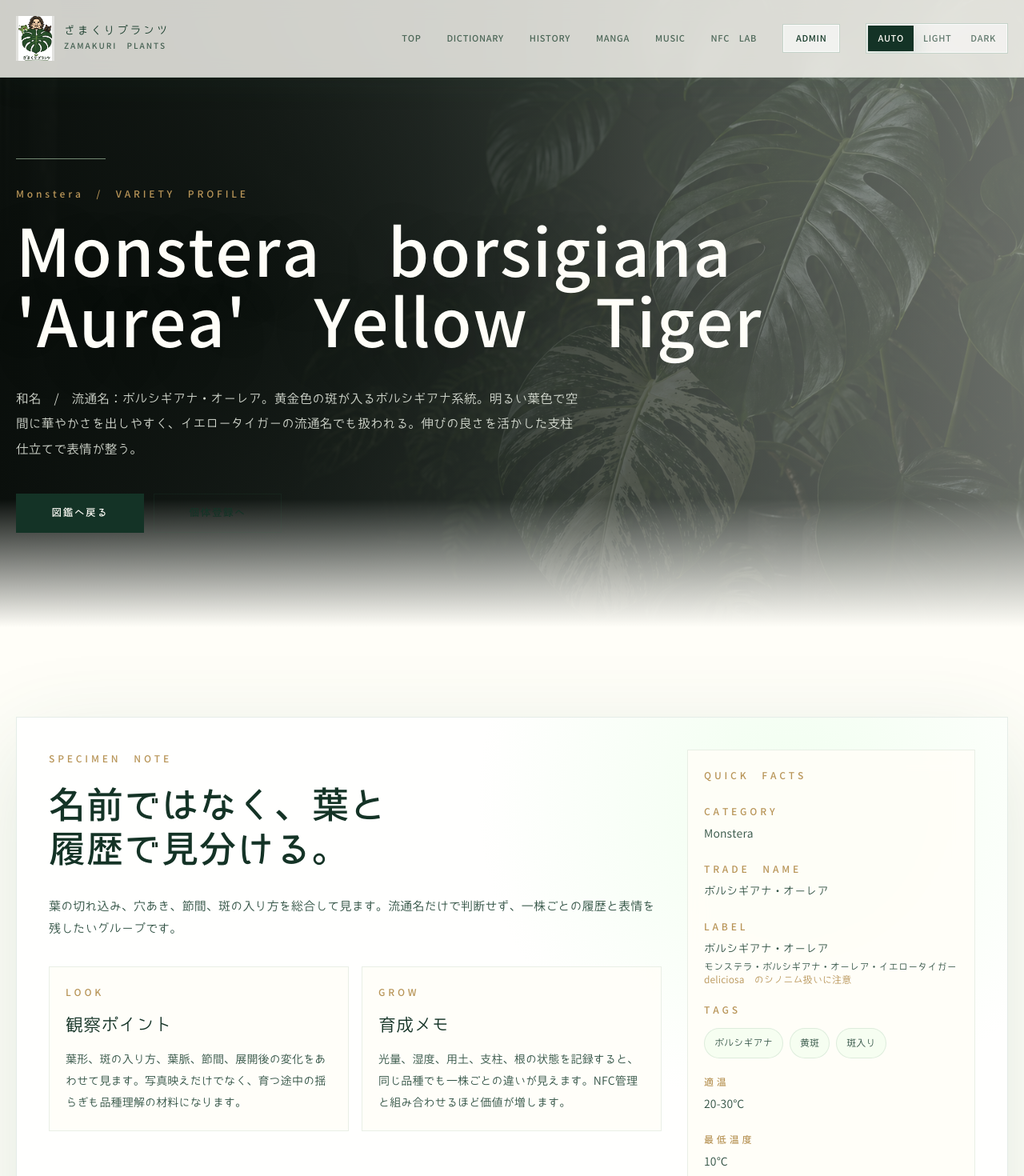
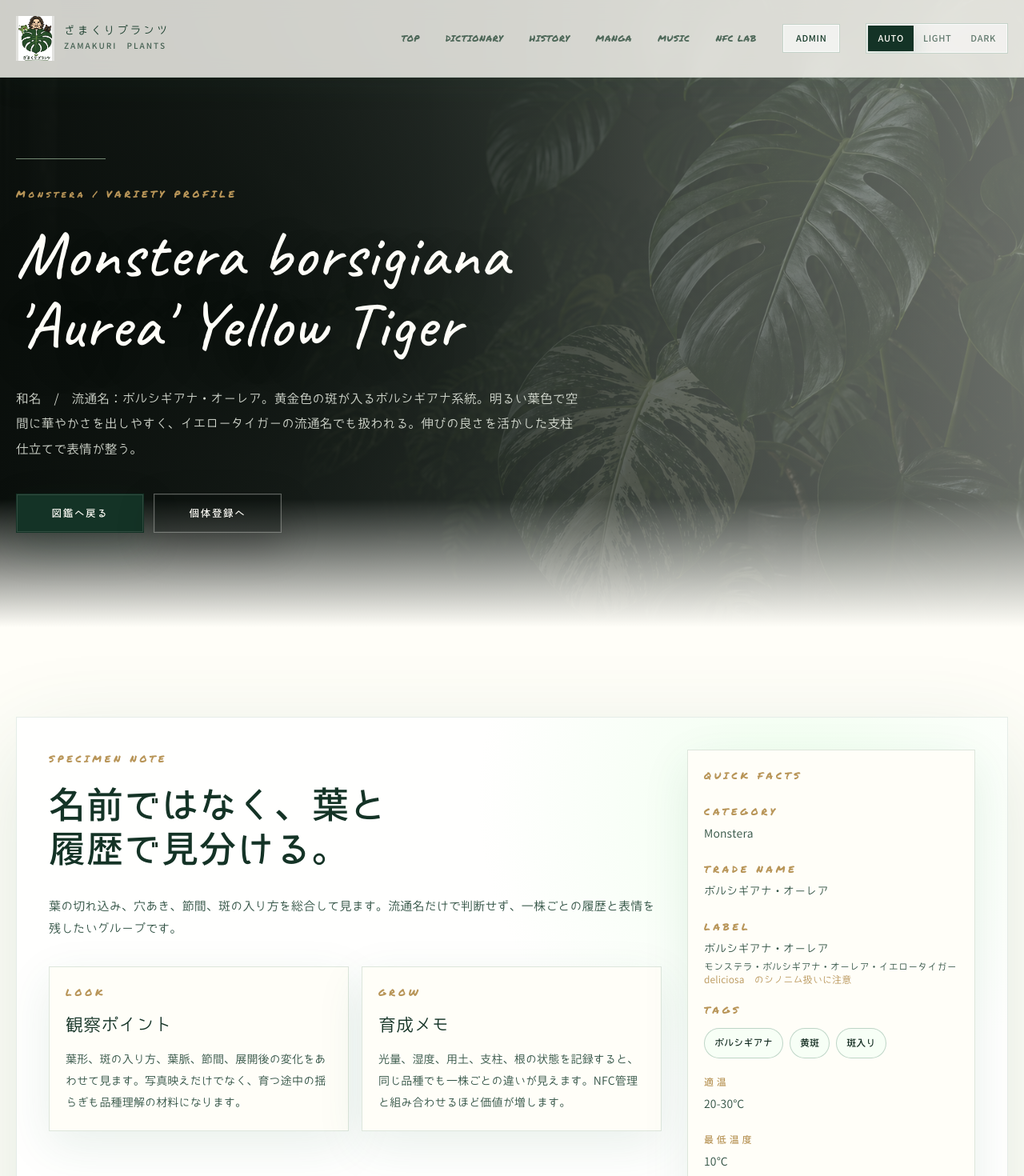
Before and after one commit to kumag36/aroid-nfc, a Next.js app: page /dictionary/monstera-borsigiana-aurea-yellow-tiger in a window 1280 px wide. Shown: the top 1470 px of the page at 80% size. Built offline with nearby package versions, Linux system fonts and the light colour scheme; no server answers.

Commit message:
Improve dictionary readability and font handling

```diff
--- a/app/components/BrandHeader.tsx
+++ b/app/components/BrandHeader.tsx
@@ -33,7 +33,7 @@ export default function BrandHeader() {
         </Link>
 
         <div className="flex shrink-0 items-center gap-3 md:gap-8">
-          <nav className="hidden items-center gap-8 text-[11px] tracking-[0.22em] md:flex">
+          <nav className="zmk-latin hidden items-center gap-8 text-[11px] tracking-[0.22em] md:flex">
             {navItems.map((item) => (
               <Link key={item.href} href={item.href} className="text-[#173b2a]/72 transition hover:text-[#2c6a4b]">
                 {item.label}
--- a/app/dictionary/[slug]/page.tsx
+++ b/app/dictionary/[slug]/page.tsx
@@ -120,7 +120,7 @@ export default async function DictionaryDetailPage({ params }: DictionaryDetailP
       <BrandHeader />
       <PageHero
         eyebrow={`${plant.category} / VARIETY PROFILE`}
-        title={plant.displayName}
+        title={<span className="zmk-scientific block">{plant.displayName}</span>}
         lead={`和名 / 流通名：${plant.tradeName}。${plant.description}`}
         actions={
           <>
@@ -143,7 +143,7 @@ export default async function DictionaryDetailPage({ params }: DictionaryDetailP
                   className="absolute inset-0 bg-cover bg-center opacity-[0.46] saturate-[1.04] contrast-[1.04] dark:opacity-[0.36]"
                   style={{ backgroundImage: `url(${primaryImageSrc})` }}
                 />
-                <div className="absolute inset-0 bg-[linear-gradient(90deg,rgba(255,254,248,0.97)_0%,rgba(255,254,248,0.90)_48%,rgba(247,251,241,0.62)_74%,rgba(217,255,216,0.30)_100%)] dark:bg-[linear-gradient(90deg,rgba(5,10,7,0.96)_0%,rgba(7,17,12,0.90)_48%,rgba(16,41,30,0.70)_76%,rgba(7,17,12,0.48)_100%)]" />
+                <div className="absolute inset-0 bg-[linear-gradient(90deg,rgba(255,254,248,0.985)_0%,rgba(255,254,248,0.94)_48%,rgba(247,251,241,0.70)_74%,rgba(217,255,216,0.34)_100%)] dark:bg-[linear-gradient(90deg,rgba(5,10,7,0.97)_0%,rgba(7,17,12,0.92)_48%,rgba(16,41,30,0.76)_76%,rgba(7,17,12,0.54)_100%)]" />
               </>
             ) : (
               <div className="absolute inset-0 bg-[radial-gradient(circle_at_78%_12%,rgba(217,255,216,0.36),transparent_32%)]" />
@@ -158,7 +158,7 @@ export default async function DictionaryDetailPage({ params }: DictionaryDetailP
                 </p>
 
                 <div className="mt-8 grid gap-4 md:grid-cols-2">
-                  <section className="border border-[#2c6a4b]/10 bg-[#fffef8]/82 p-5 backdrop-blur-md dark:border-[#d9ffd8]/14 dark:bg-[#07110c]/72">
+                  <section className="border border-[#2c6a4b]/16 bg-[#fffef8]/94 p-5 shadow-[0_18px_54px_rgba(44,106,75,0.10)] backdrop-blur-md dark:border-[#d9ffd8]/18 dark:bg-[#07110c]/86">
                     <p className="zmk-eyebrow mb-4 text-[11px]">LOOK</p>
                     <h3 className="text-xl">観察ポイント</h3>
                     <p className="zmk-muted mt-4 text-[14px] leading-7">
@@ -166,7 +166,7 @@ export default async function DictionaryDetailPage({ params }: DictionaryDetailP
                     </p>
                   </section>
 
-                  <section className="border border-[#2c6a4b]/10 bg-[#fffef8]/82 p-5 backdrop-blur-md dark:border-[#d9ffd8]/14 dark:bg-[#07110c]/72">
+                  <section className="border border-[#2c6a4b]/16 bg-[#fffef8]/94 p-5 shadow-[0_18px_54px_rgba(44,106,75,0.10)] backdrop-blur-md dark:border-[#d9ffd8]/18 dark:bg-[#07110c]/86">
                     <p className="zmk-eyebrow mb-4 text-[11px]">GROW</p>
                     <h3 className="text-xl">育成メモ</h3>
                     <p className="zmk-muted mt-4 text-[14px] leading-7">
@@ -176,7 +176,7 @@ export default async function DictionaryDetailPage({ params }: DictionaryDetailP
                 </div>
               </div>
 
-              <aside className="border border-[#2c6a4b]/10 bg-[#fffef8]/88 p-5 backdrop-blur-md dark:border-[#d9ffd8]/14 dark:bg-[#07110c]/78">
+              <aside className="border border-[#2c6a4b]/16 bg-[#fffef8]/94 p-5 shadow-[0_18px_54px_rgba(44,106,75,0.10)] backdrop-blur-md dark:border-[#d9ffd8]/18 dark:bg-[#07110c]/88">
                 <p className="zmk-eyebrow mb-5 text-[11px]">QUICK FACTS</p>
                 <dl className="grid gap-4 text-sm leading-7">
                   <div>
@@ -249,7 +249,7 @@ export default async function DictionaryDetailPage({ params }: DictionaryDetailP
               {relatedPlants.map((item) => (
                 <Link key={item.slug} href={`/dictionary/${item.slug}`} className="zmk-card zmk-card-hover block p-5">
                   <p className="zmk-eyebrow mb-4 text-[11px]">{item.category}</p>
-                  <h3 className="text-xl font-bold">{item.displayName}</h3>
+                  <h3 className="zmk-scientific text-2xl">{item.displayName}</h3>
                   <p className="zmk-muted mt-3 text-sm leading-7">{item.tradeName}</p>
                 </Link>
               ))}
--- a/app/dictionary/page.tsx
+++ b/app/dictionary/page.tsx
@@ -208,8 +208,8 @@ export default function DictionaryPage() {
                     </span>
                   </div>
 
-                  <div className="mt-20 border border-[#fffef8]/84 bg-[#fffef8]/90 p-5 shadow-[0_20px_70px_rgba(16,41,30,0.18)] backdrop-blur-md dark:border-[#d9ffd8]/16 dark:bg-[#07110c]/82">
-                    <h3 className="text-xl font-bold text-[#10291e] dark:text-[#fffef8]">{plant.displayName}</h3>
+                  <div className="mt-20 border border-[#2c6a4b]/18 bg-[#fffef8]/96 p-5 shadow-[0_22px_74px_rgba(16,41,30,0.22)] backdrop-blur-md dark:border-[#d9ffd8]/20 dark:bg-[#07110c]/90">
+                    <h3 className="zmk-scientific text-2xl text-[#10291e] dark:text-[#fffef8]">{plant.displayName}</h3>
                     <p className="mt-3 text-sm font-semibold leading-7 text-[#315244] dark:text-[#d9ffd8]/88">
                       和名 / 流通名：{plant.tradeName}
                     </p>
@@ -220,7 +220,7 @@ export default function DictionaryPage() {
                     )}
                     <div className="mt-5 flex flex-wrap gap-2">
                       {plant.tags.map((tag) => (
-                        <span key={tag} className="border border-[#2c6a4b]/14 bg-[#f7fbf1]/86 px-3 py-1 text-xs text-[#315244] dark:border-[#d9ffd8]/18 dark:bg-[#10291e]/80 dark:text-[#d9ffd8]">
+                        <span key={tag} className="zmk-pill">
                           {tag}
                         </span>
                       ))}
@@ -228,7 +228,7 @@ export default function DictionaryPage() {
                     <p className="mt-6 text-[15px] font-medium leading-8 text-[#173b2a] dark:text-[#f7fbf1]/86">
                       {plant.description}
                     </p>
-                    <Link href={`/dictionary/${plant.slug}`} className="zmk-button mt-7 w-full bg-[#fffef8]/72 backdrop-blur dark:bg-[#07110c]/58">
+                    <Link href={`/dictionary/${plant.slug}`} className="zmk-button zmk-button-primary mt-7 w-full">
                       詳細を見る
                     </Link>
                   </div>
--- a/app/globals.css
+++ b/app/globals.css
@@ -22,11 +22,37 @@
   font-display: swap;
 }
 
+@font-face {
+  font-family: "Zamakuri PMarker";
+  src:
+    local("Arphic PMarker"),
+    local("AR PMarker"),
+    local("PMarker"),
+    url("/fonts/Zamakuri-PMarker-Fallback.ttf") format("truetype");
+  font-weight: 400 800;
+  font-style: normal;
+  font-display: swap;
+}
+
+@font-face {
+  font-family: "Zamakuri Beyond Script";
+  src:
+    local("Above the Beyond Script"),
+    local("Above The Beyond Script"),
+    local("Above the Beyond"),
+    url("/fonts/Zamakuri-BeyondScript-Fallback.ttf") format("truetype");
+  font-weight: 400 700;
+  font-style: normal;
+  font-display: swap;
+}
+
 :root {
   --background: #fffef8;
   --foreground: #143326;
   --font-zamakuri: "Boku2", "ぼくたちのゴシック2", "Bokutachi no Gothic 2", "Hiragino Maru Gothic ProN", "Yu Gothic", "YuGothic", "Meiryo", "Noto Sans JP", sans-serif;
   --font-zamakuri-cute: "Boku2", "ぼくたちのゴシック2", "Bokutachi no Gothic 2", "Hiragino Maru Gothic ProN", "Yu Gothic", "YuGothic", "Meiryo", sans-serif;
+  --font-zamakuri-latin: "Zamakuri PMarker", "Arphic PMarker", "AR PMarker", "PMarker", "Boku2", "Bokutachi no Gothic 2", "Comic Sans MS", "Trebuchet MS", sans-serif;
+  --font-zamakuri-scientific: "Zamakuri Beyond Script", "Above the Beyond Script", "Above The Beyond Script", "Above the Beyond", "Segoe Script", "Brush Script MT", cursive;
   --font-zamakuri-accent: "Yu Mincho", "YuMincho", "Hiragino Mincho ProN", "Noto Serif JP", serif;
   --zmk-bg: #fffef8;
   --zmk-bg-soft: #f7fbf1;
@@ -219,9 +245,26 @@ main :is(input, textarea) {
 
 .zmk-eyebrow {
   color: var(--zmk-gold);
+  font-family: var(--font-zamakuri-latin);
   font-size: 0.75rem;
   font-weight: 700;
   letter-spacing: 0.32em;
+}
+
+.zmk-latin,
+.zmk-latin-title {
+  font-family: var(--font-zamakuri-latin);
+}
+
+.zmk-latin-title {
+  letter-spacing: 0.03em;
+}
+
+.zmk-scientific {
+  font-family: var(--font-zamakuri-scientific);
+  font-style: normal;
+  font-weight: 500;
+  letter-spacing: 0.02em;
 }
 
 .zmk-title {
@@ -286,37 +329,70 @@ main :is(input, textarea) {
   align-items: center;
   justify-content: center;
   border: 1px solid var(--zmk-border);
+  background: color-mix(in srgb, var(--zmk-card-solid) 82%, transparent);
+  box-shadow:
+    inset 0 0 0 1px rgba(255, 255, 255, 0.42),
+    0 12px 34px rgba(44, 106, 75, 0.08);
   padding: 0.75rem 1.35rem;
-  color: var(--zmk-ink);
+  color: var(--zmk-ink-strong);
+  font-family: var(--font-zamakuri-latin);
   font-size: 0.78rem;
-  font-weight: 700;
+  font-weight: 800;
   letter-spacing: 0.14em;
-  transition: transform 200ms ease, border-color 200ms ease, background 200ms ease;
+  text-shadow: 0 1px 0 rgba(255, 254, 248, 0.36);
+  transition: transform 200ms ease, border-color 200ms ease, background 200ms ease, box-shadow 200ms ease;
 }
 
 .zmk-button:hover {
   transform: translateY(-2px);
   border-color: color-mix(in srgb, var(--zmk-gold) 56%, transparent);
+  background: var(--zmk-card-solid);
+  box-shadow:
+    inset 0 0 0 1px rgba(255, 255, 255, 0.5),
+    0 18px 48px rgba(44, 106, 75, 0.14);
 }
 
 .zmk-button-primary {
   border-color: var(--zmk-ink);
   background: var(--zmk-ink);
   color: var(--zmk-bg);
+  box-shadow:
+    inset 0 0 0 1px rgba(255, 255, 255, 0.12),
+    0 18px 48px rgba(16, 41, 30, 0.24);
+  text-shadow: none;
 }
 
 html.dark .zmk-button-primary {
   background: #d9ffd8;
   color: #07110c;
+  box-shadow:
+    inset 0 0 0 1px rgba(255, 255, 255, 0.24),
+    0 18px 48px rgba(0, 0, 0, 0.34);
+}
+
+.zmk-hero .zmk-button:not(.zmk-button-primary) {
+  border-color: rgba(255, 254, 248, 0.34);
+  background: rgba(5, 10, 7, 0.34);
+  color: #fffef8;
+  box-shadow:
+    inset 0 0 0 1px rgba(255, 255, 255, 0.08),
+    0 18px 48px rgba(0, 0, 0, 0.22);
+  text-shadow: none;
+}
+
+.zmk-hero .zmk-button:not(.zmk-button-primary):hover {
+  border-color: rgba(217, 255, 216, 0.62);
+  background: rgba(7, 17, 12, 0.62);
 }
 
 .zmk-pill {
-  border: 1px solid var(--zmk-border);
+  border: 1px solid var(--zmk-border-strong);
   border-radius: 999px;
-  background: color-mix(in srgb, var(--zmk-bg-glow) 24%, transparent);
+  background: color-mix(in srgb, var(--zmk-card-solid) 78%, var(--zmk-bg-glow));
   padding: 0.25rem 0.75rem;
-  color: var(--zmk-ink-soft);
+  color: var(--zmk-ink-strong);
   font-size: 0.75rem;
+  font-weight: 700;
 }
 
 .zmk-muted {
```
Also changed, not shown: public/fonts/Zamakuri-BeyondScript-Fallback.ttf (added), public/fonts/Zamakuri-PMarker-Fallback.ttf (added).
